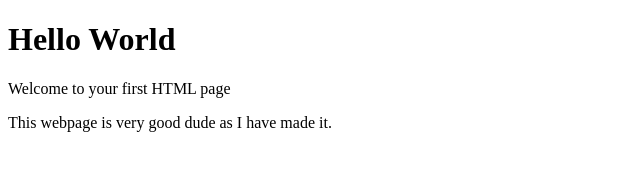
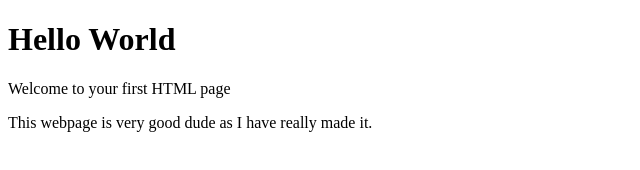
Before and after one commit to Sarthak-1229/locrep, a plain HTML site: page index.html in a window 1280 px wide. Shown: the full height of the page, 0-640 px from the left. Drawn offline with Linux system fonts and the light colour scheme.

Commit message:
asach in main

```diff
--- a/index.html
+++ b/index.html
@@ -8,6 +8,6 @@
 <body>
     <h1>Hello World</h1>
     <p>Welcome to your first HTML page</p>
-    <p> This webpage is very good dude as I have made it.</p>
+    <p> This webpage is very good dude as I have really made it.</p>
 </body>
 </html>
```
